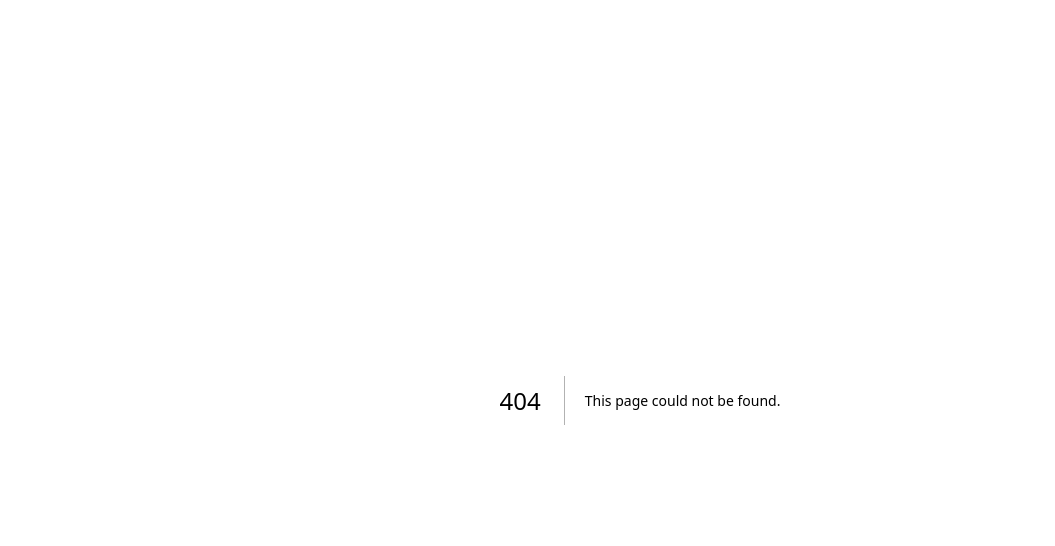
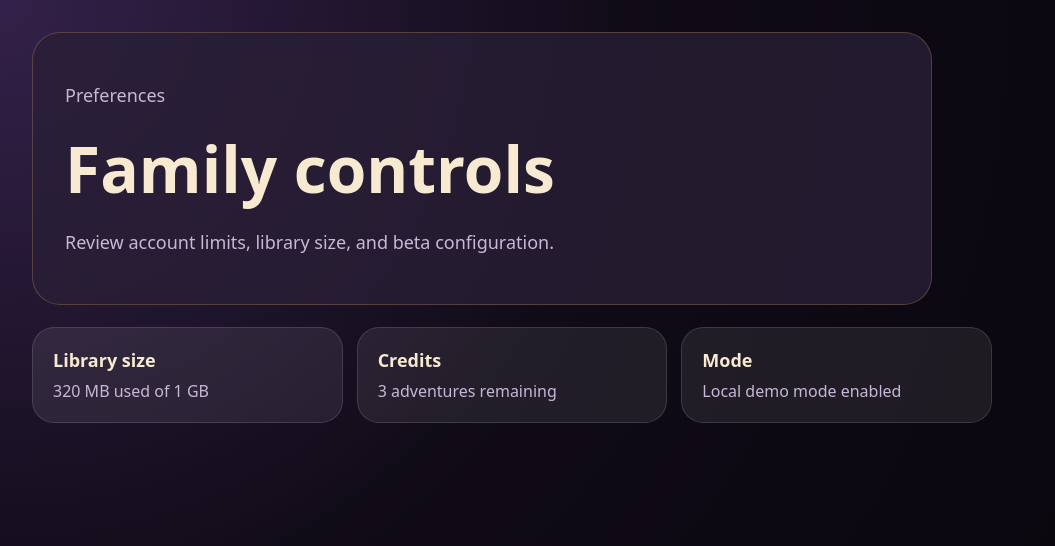
Before and after one commit to OmarA1-Bakri/StoryTime, a Next.js app in the folder apps/web/: page /app/preferences in a window 1280 px wide. Before the commit this address had no page. Shown: the top 546 px of the page, without its empty margins (0-1055 px from the left). Built offline with nearby package versions, Linux system fonts and the light colour scheme.

Commit message:
feat: add web preferences page

```diff
--- /dev/null
+++ b/apps/web/app/app/preferences/page.tsx
@@ -0,0 +1,5 @@
+import "../shell.css";
+
+export default function PreferencesPage() {
+  return <main className="appShell"><section className="appHero"><p className="eyebrow">Preferences</p><h1>Family controls</h1><p>Review account limits, library size, and beta configuration.</p></section><section className="appCards"><article className="appCard"><strong>Library size</strong><span>320 MB used of 1 GB</span></article><article className="appCard"><strong>Credits</strong><span>3 adventures remaining</span></article><article className="appCard"><strong>Mode</strong><span>Local demo mode enabled</span></article></section></main>;
+}
```
